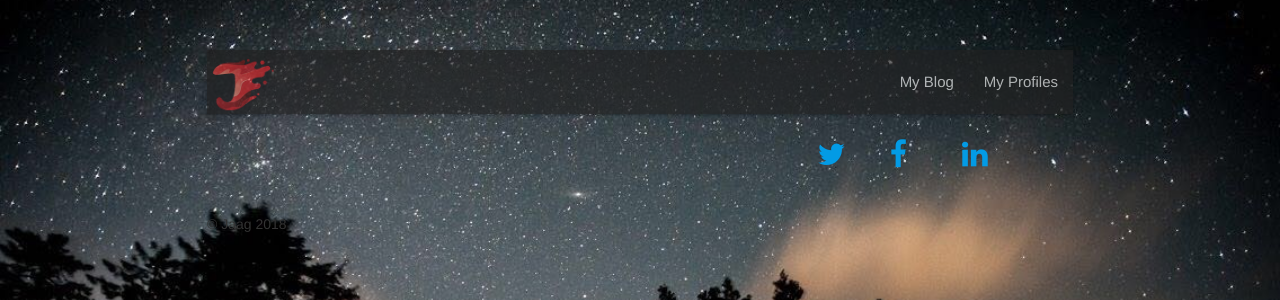
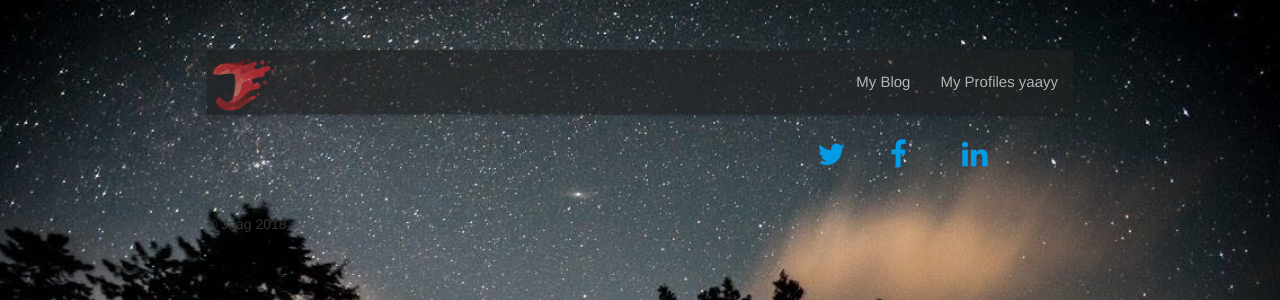
Before and after one commit to Jagan359/Taskbuster, a Django app: page / in a window 1280 px wide. Shown: the top 300 px of the page. Run offline with Django 3.2, Linux system fonts and the light colour scheme; some libraries are stand-ins or nearby versions.

Commit message:
changes to base

```diff
--- a/taskbuster/templates/base.html
+++ b/taskbuster/templates/base.html
@@ -52,7 +52,7 @@
               <ul id="nav-mobile" class="right hide-on-med-and-down">
                 <!-- <li><a href="sass.html">Sass</a></li> -->
                 <li><a href="badges.html">My Blog</a></li>
-                <li><a href="collapsible.html">My Profiles</a></li>
+                <li><a href="collapsible.html">My Profiles yaayy</a></li>
               </ul>
             </div>
           </nav>
```
